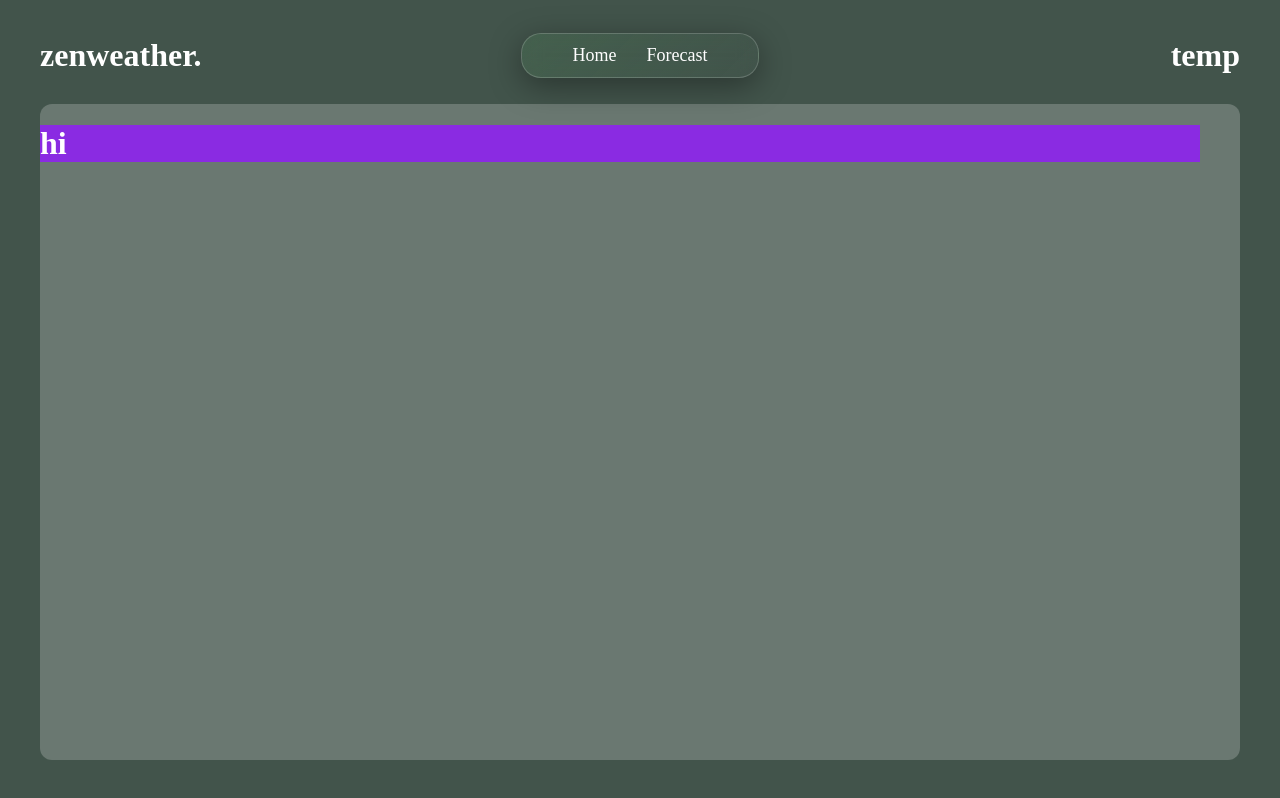
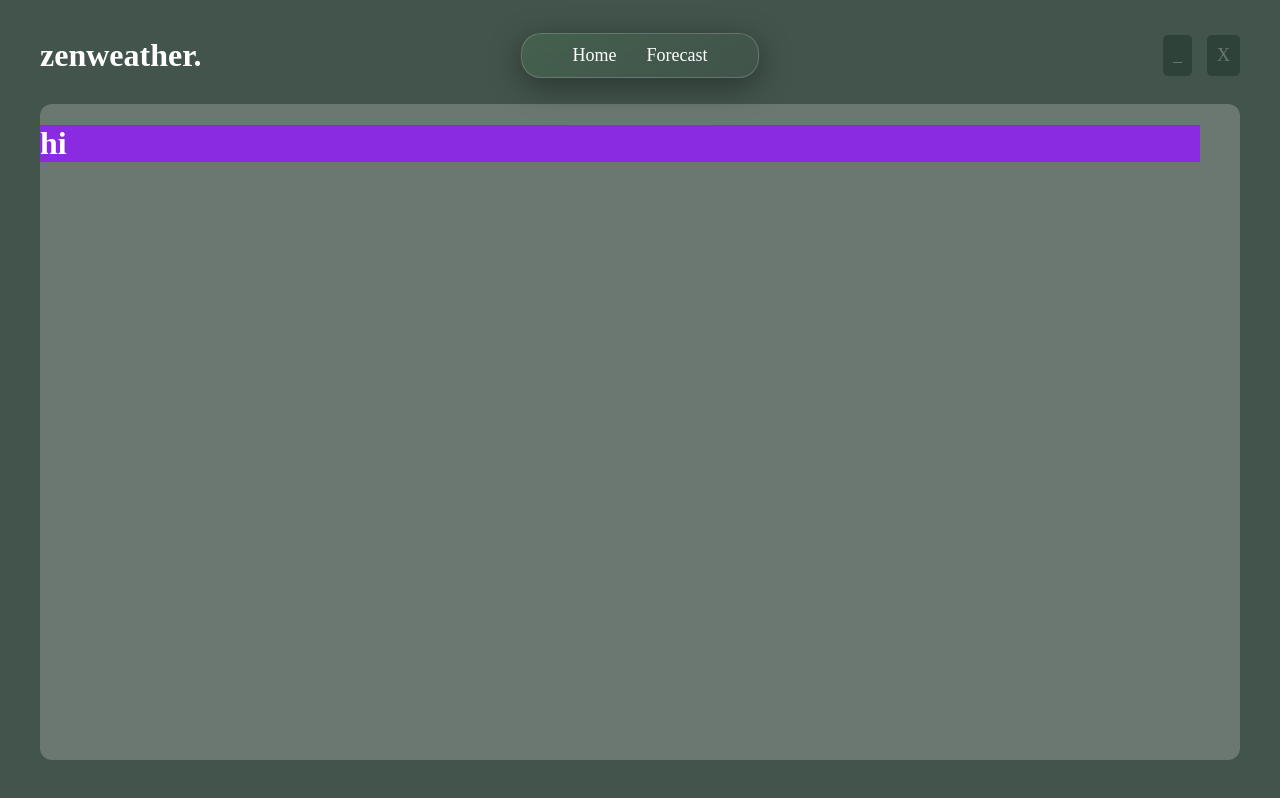
Before and after one commit to kellytton/sunnyside-weather-app, a React (Vite) app: page / in a window 1280 px wide. Built offline with nearby package versions, Linux system fonts and the light colour scheme.

Commit message:
window buttons

```diff
--- a/src/App.css
+++ b/src/App.css
@@ -30,3 +30,21 @@ a {
     color: #fff;
     font-size: 18px;
 }
+
+.nav-buttons {
+    font-style: normal;
+    display: inline-block;
+    transition: transform 0s ease, font-style 0s ease;
+}
+
+.nav-buttons:hover {
+    transform: skewX(-10deg);
+    font-style: italic;
+}
+
+.minimize-button, .exit-button {
+    background-color: #2F4239;
+    border-radius: 5px;
+    padding: 10px;
+    color: #6A7871;
+}
--- a/src/components/Navbar.jsx
+++ b/src/components/Navbar.jsx
@@ -25,13 +25,19 @@ function Navbar() {
                 }}
                 className="nav glass"
             >
-                <a href="Home">Home</a>
-                <a href="Forecast">Forecast</a>
+                <a href="Home" className="nav-buttons">Home</a>
+                <a href="Forecast" className="nav-buttons">Forecast</a>
             </Box>
 
             {/* Window Buttons - Right */}
-            <Box>
-                <h1>temp</h1>
+            <Box
+                sx={{
+                    display: 'flex',
+                    gap: '15px'
+                }}
+            >
+                <a href="" className="minimize-button">_</a>
+                <a href="" className="exit-button">X</a>
             </Box>
         </Box>
     );
```
